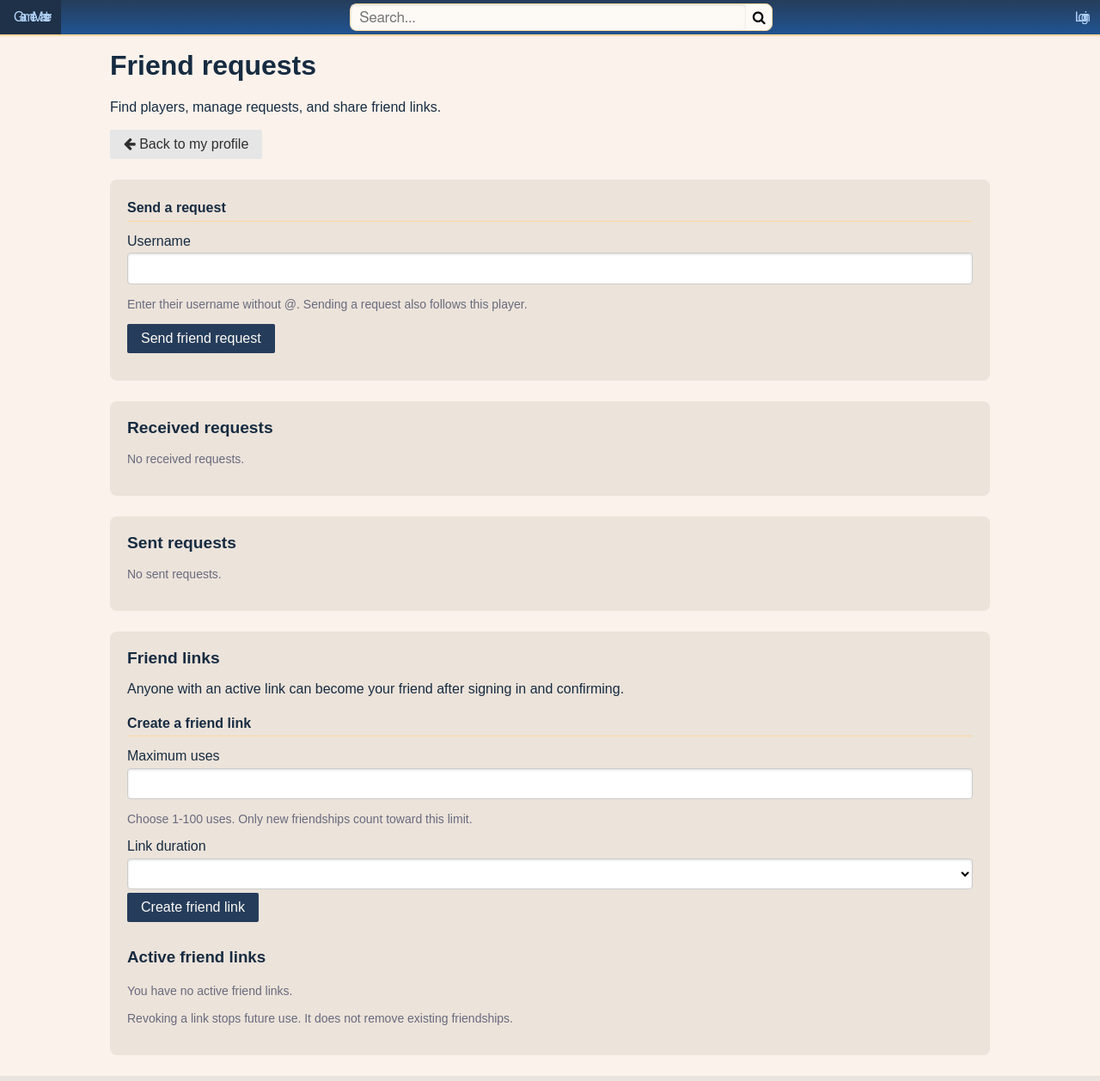
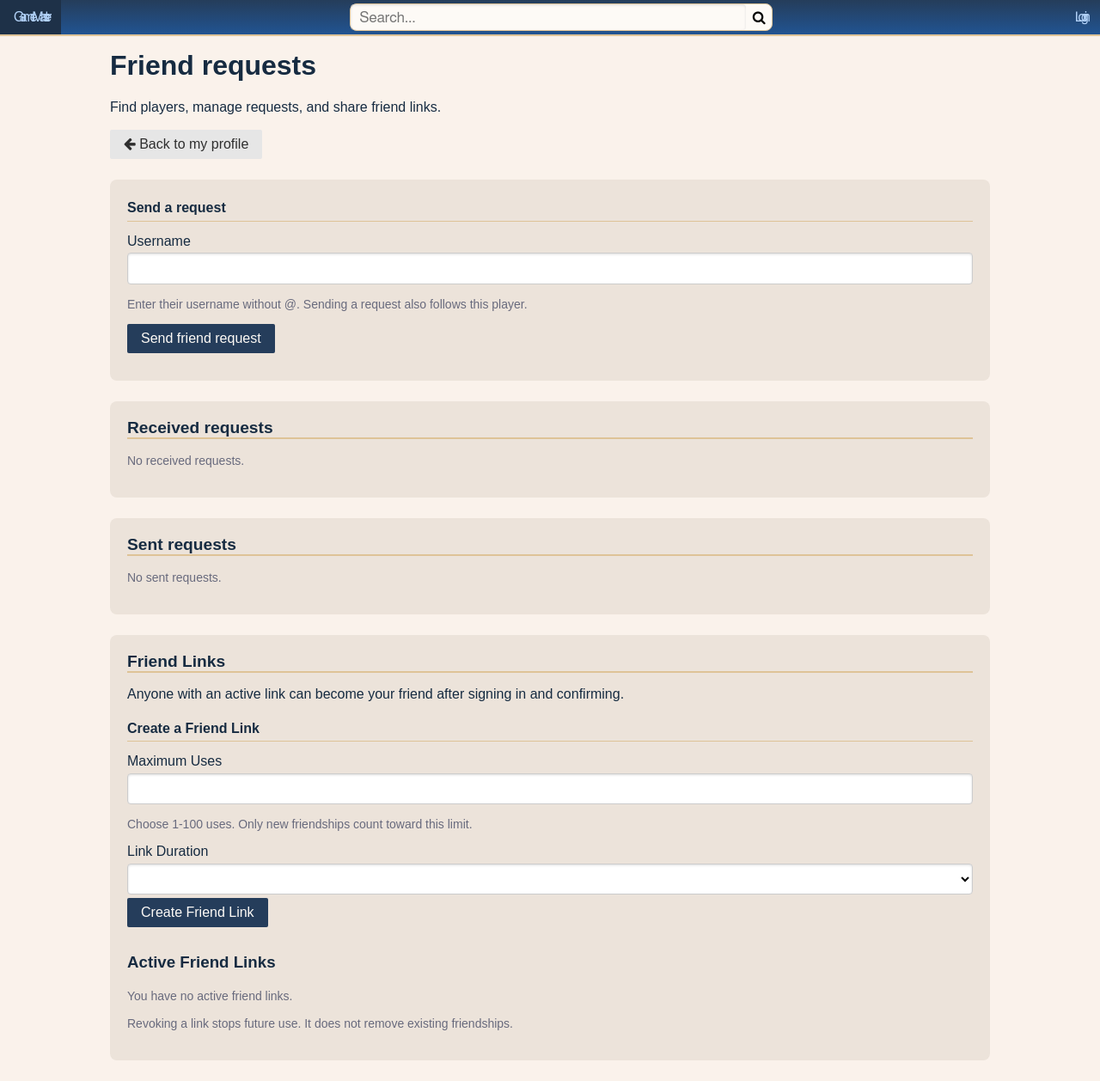
Before and after one commit to CSCI-5117-F26/developing-the-interactive-web-project-1-group-8, a Flask app: template src/developing_the_interactive_web_project_1_group_8/templates/account/friend_requests.html in a window 1280 px wide. Shown: the whole page at 86% size. Run offline with Flask 3, Linux system fonts and the light colour scheme; the template is opened without the code that fills it, so the values that code supplies are empty; parts of the project's set-up code (start-up, migrations or seed data) failed here and were passed over; some libraries are stand-ins or nearby versions.

Commit message:
Lack of Uppercase, and Polish

```diff
--- a/src/developing_the_interactive_web_project_1_group_8/static/css/styles.css
+++ b/src/developing_the_interactive_web_project_1_group_8/static/css/styles.css
@@ -32,7 +32,7 @@
   --color-text-inverse: var(--color-surface);
 
   /* Borders */
-  --color-border: #ffd79d;
+  --color-border: #dec397;
 
   /* Status: Success / Going */
   --color-success: hsl(160, 39%, 35%);
@@ -52,6 +52,8 @@
   /* Status: Pending / Awaiting Response */
   --color-pending: var(--color-text-secondary);
   --color-pending-soft: var(--color-surface-muted);
+
+  overscroll-behavior: none;
 }
 
 body {
@@ -312,6 +314,10 @@ main {
   padding: 1.25em;
   border-radius: 8px;
   background-color: var(--color-background-outset);
+
+  h2 {
+    border-bottom: 2px solid var(--color-border);
+  }
 }
 
 .settings-section fieldset + fieldset {
--- a/src/developing_the_interactive_web_project_1_group_8/templates/components/invitations.html
+++ b/src/developing_the_interactive_web_project_1_group_8/templates/components/invitations.html
@@ -1,28 +1,28 @@
 <section class="profile-section" id="friend-links">
-  <h2>Friend links</h2>
+  <h2>Friend Links</h2>
   <p>Anyone with an active link can become your friend after signing in and confirming.</p>
 
   <form class="pure-form pure-form-stacked" method="post" action="{{ url_for('friend_requests') }}">
     <input type="hidden" name="csrf_token" value="{{ csrf_token() }}">
     <input type="hidden" name="action" value="create">
     <fieldset>
-      <legend>Create a friend link</legend>
-      <label for="max-uses">Maximum uses</label>
+      <legend>Create a Friend Link</legend>
+      <label for="max-uses">Maximum Uses</label>
       <input class="pure-input-1" id="max-uses" name="max_uses" type="number" min="1" max="100"
         value="{{ values.max_uses }}" required>
       <p class="pure-form-message">Choose 1-100 uses. Only new friendships count toward this limit.</p>
-      <label for="duration-hours">Link duration</label>
+      <label for="duration-hours">Link Duration</label>
       <select class="pure-input-1" id="duration-hours" name="duration_hours" required>
         {% for hours, label in durations %}
         <option value="{{ hours }}"{% if values.duration_hours == hours|string %} selected{% endif %}>{{ label }}</option>
         {% endfor %}
       </select>
-      <button class="pure-button pure-button-primary" type="submit">Create friend link</button>
+      <button class="pure-button pure-button-primary" type="submit">Create Friend Link</button>
     </fieldset>
   </form>
 
   <section class="pure-form pure-form-stacked">
-    <h3>Active friend links</h3>
+    <h3>Active Friend Links</h3>
     {% for invitation in invitations %}
     <article class="invitation-entry">
       <h4>Uses remaining: {{ invitation.max_uses - invitation.use_count }} / {{ invitation.max_uses }}</h4>
@@ -35,7 +35,7 @@
           <input type="hidden" name="csrf_token" value="{{ csrf_token() }}">
           <input type="hidden" name="action" value="revoke">
           <input type="hidden" name="invitation_id" value="{{ invitation.id }}">
-          <button class="pure-button" type="submit">Revoke link</button>
+          <button class="pure-button" type="submit">Revoke Friend Link</button>
         </form>
       </div>
     </article>
--- a/src/developing_the_interactive_web_project_1_group_8/templates/error.html
+++ b/src/developing_the_interactive_web_project_1_group_8/templates/error.html
@@ -6,6 +6,6 @@
 <section class="page-panel">
   <h1>Oops!</h1>
   <p>{{ message }}</p>
-  <p><a href="{{ url_for('index') }}">Go back to the dashboard</a></p>
+  <p><a href="{{ url_for('index') }}">Go Back to the Dashboard</a></p>
 </section>
 {% endblock %}
```
Also changed, not shown: src/developing_the_interactive_web_project_1_group_8/templates/account/settings.html (+12 -12 lines).
